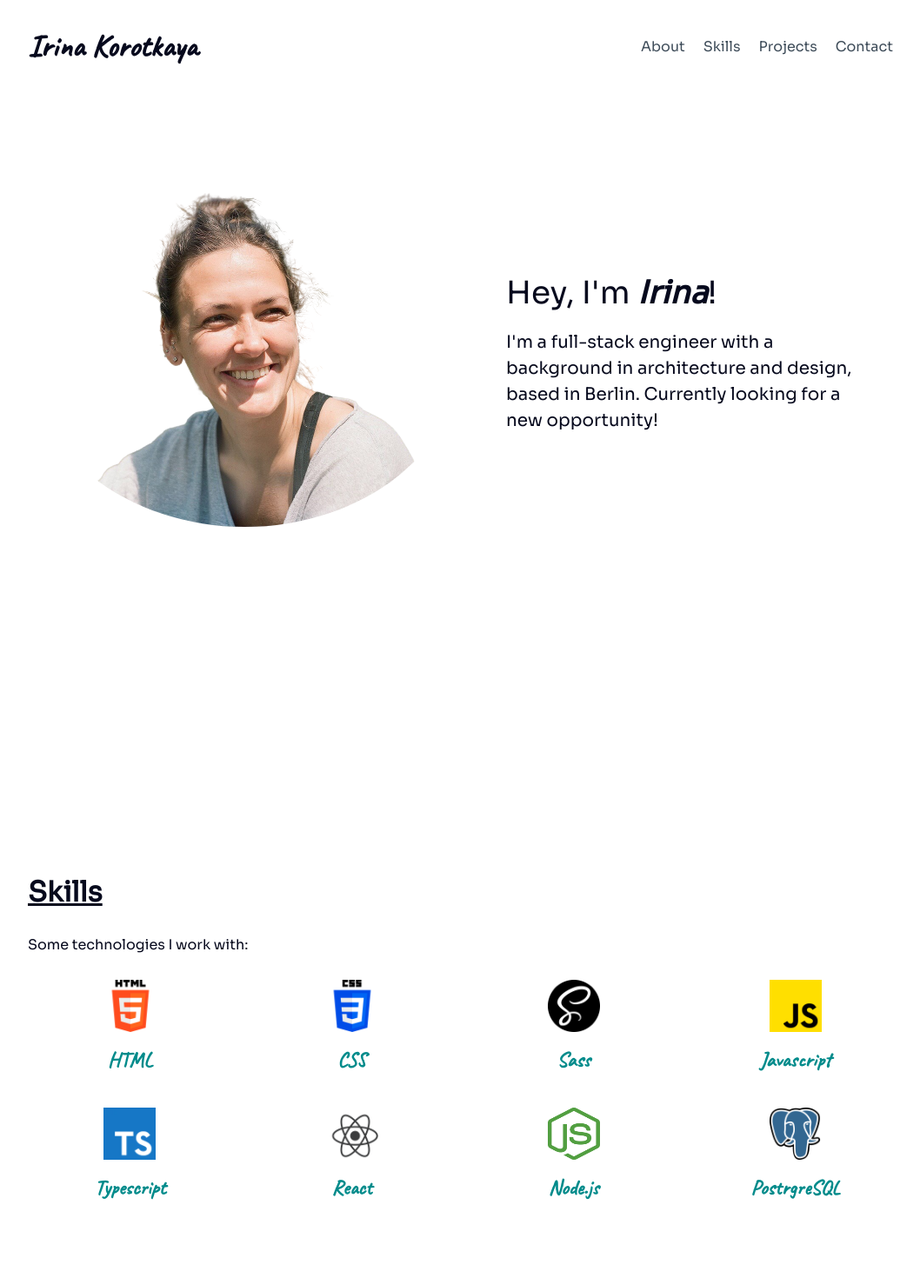
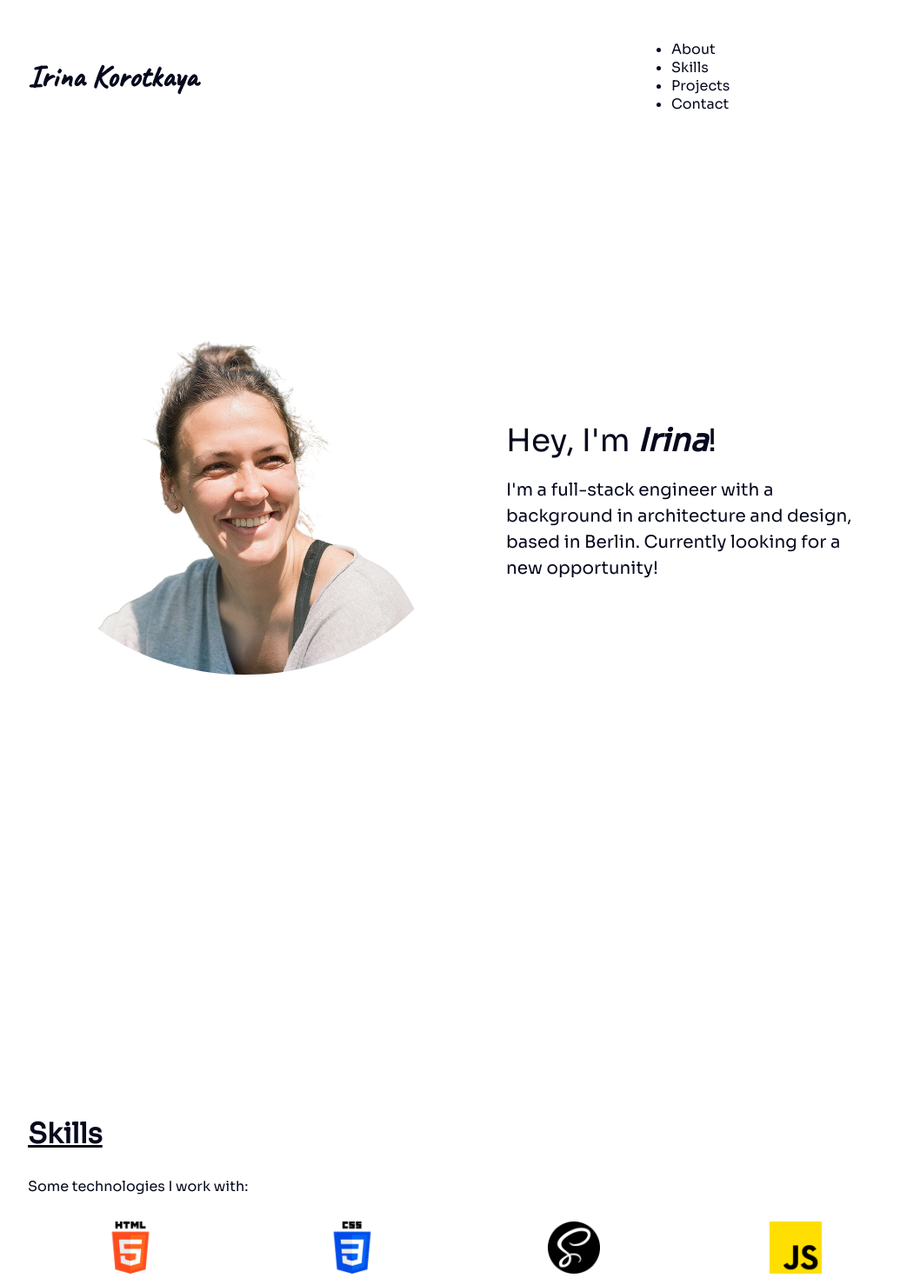
Before and after one commit to ikorotkaya/korotkaya-com, a React (Create React App) app: page / in a window 1280 px wide. Shown: the top 1470 px of the page at 87% size, without its empty margins (108-1166 px from the left). Built offline with nearby package versions, Linux system fonts and the light colour scheme.

Commit message:
Add @types/react-scroll, add links to sections

```diff
--- a/package.json
+++ b/package.json
@@ -43,6 +43,7 @@
     ]
   },
   "devDependencies": {
+    "@types/react-scroll": "^1.8.7",
     "file-loader": "^6.2.0",
     "react-scroll": "^1.8.9"
   }
--- a/src/App.scss
+++ b/src/App.scss
@@ -1,4 +1,3 @@
-@import url("https://fonts.googleapis.com/css2?family=Dancing+Script&display=swap");
 @import url('https://fonts.googleapis.com/css2?family=Caveat&family=Dancing+Script&display=swap');
 @import url('https://fonts.googleapis.com/css2?family=Sora&display=swap');
 
@@ -36,11 +35,16 @@ html,
     align-items: center;
     justify-content: space-between;
     margin: 30px 0;
+    width: 100%;
   }
 
   &__topic {
     margin-bottom: 100px;
     height: 100vh;
+    display: flex;
+    flex-direction: column;
+    justify-content: center;
+    align-items: center;
   }
 
   &__footer {
@@ -90,6 +94,12 @@ html,
     justify-content: center;
     // background-color: rgb(238, 238, 238);
     border-radius: 40px;
+  }
+
+  &__skills {
+    display: flex;
+    flex-direction: column;
+    width: 100%;
   }
 }
 
--- a/src/components/Navbar.tsx
+++ b/src/components/Navbar.tsx
@@ -1,9 +1,34 @@
+import { Link } from "react-scroll";
+
 export function Navbar() {
   return (
     <div className="app__navbar">
       <div className="navbar__logo">Irina Korotkaya</div>
-      <div className="navbar__links">
-        <a className="navbar__link" href="#about">
+      <nav className="navbar__links">
+        <ul>
+          <li>
+            <Link to="about" smooth={true} duration={500}>
+              About
+            </Link>
+          </li>
+          <li>
+            <Link to="skills" smooth={true} duration={500}>
+              Skills
+            </Link>
+          </li>
+          <li>
+            <Link to="projects" smooth={true} duration={500}>
+              Projects
+            </Link>
+          </li>
+          <li>
+            <Link to="contact" smooth={true} duration={500}>
+              Contact
+            </Link>
+          </li>
+        </ul>
+      </nav>
+      {/* <a className="navbar__link" href="#about">
           About
         </a>
         <a className="navbar__link" href="#projects">
@@ -14,8 +39,7 @@ export function Navbar() {
         </a>
         <a className="navbar__link" href="#contact">
           Contact
-        </a>
-      </div>
+        </a> */}
     </div>
   );
 }
```
Also changed, not shown: 1 other file (tests, documents, lock files or other folders).
